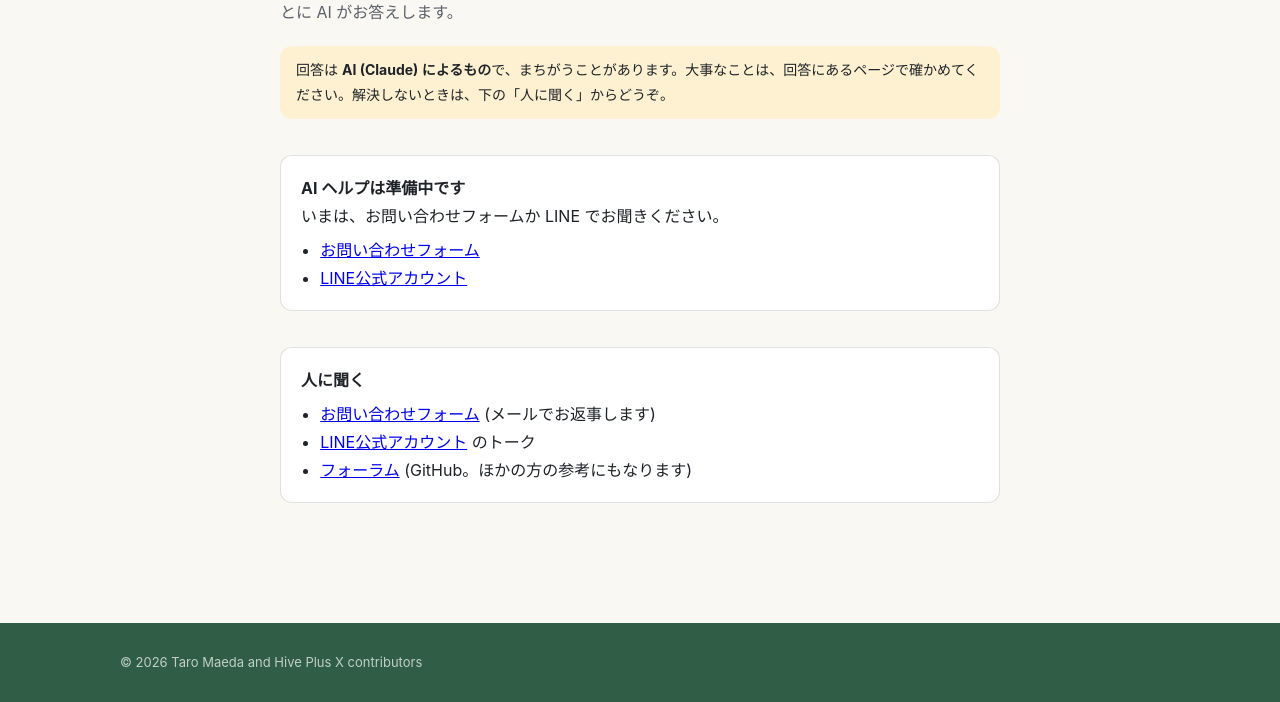
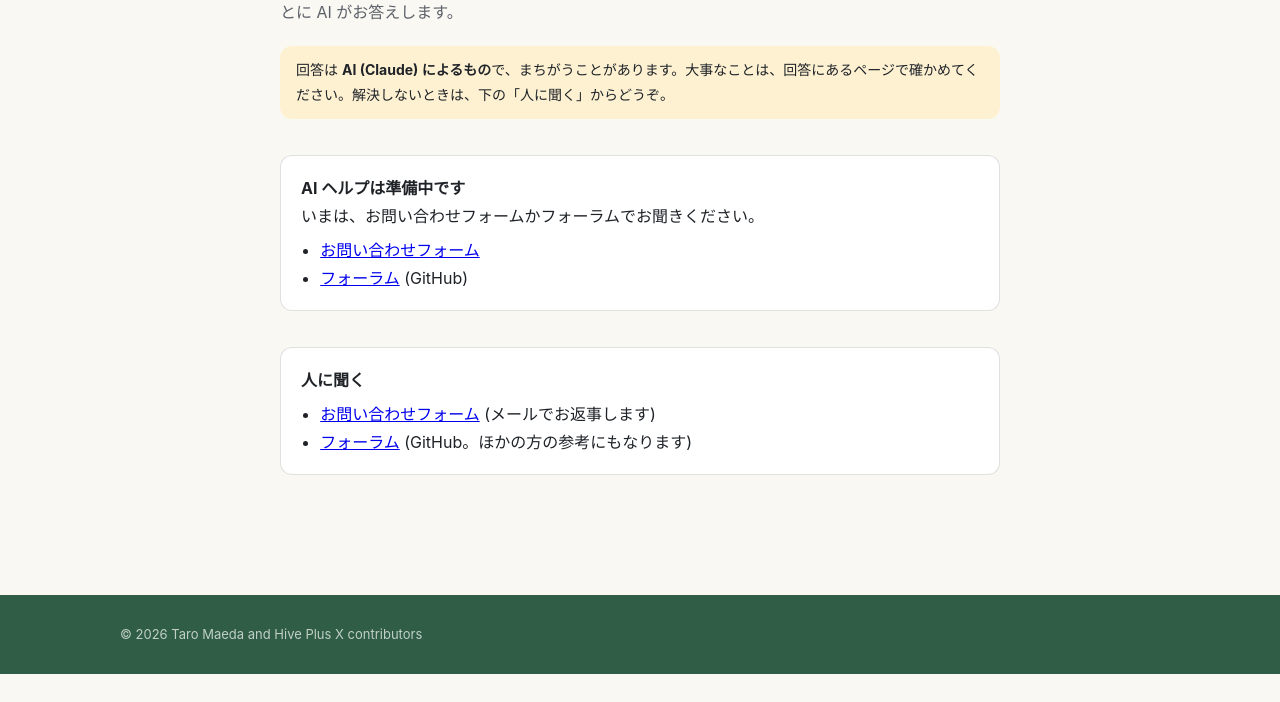
Before and after one commit to Hive-Plus-X/hiveplusx, a PHP site: page /help.php in a window 1280 px wide. Shown: the part 248-950 px from the top of the page. After the commit the page ends 922 px from the top, so only its background shows below. Run offline with PHP 8.4, Linux system fonts and the light colour scheme; a stand-in replaces the project's code that opens the database connection.

Commit message:
LINE公式アカウントでは質問を受け付けない説明に直す
トップのコミュニティ欄・お問い合わせページ・AI ヘルプの「人に聞く」から
LINE のトークで質問できるという案内を消し、AI ヘルプの材料にも
LINE では質問を受け付けていないことを書いた。

Co-Authored-By: Claude Opus 5.5 <noreply@anthropic.com>
Claude-Session: https://claude.ai/code/session_01LCC9B4ZegmivCxKYcJRUdU

```diff
--- a/site/contact.php
+++ b/site/contact.php
@@ -168,7 +168,7 @@ $tok = c_token($dir, time());
     <div class="box">送信しました。お問い合わせありがとうございます。<br>内容を確認して、返信先のメールアドレスにご連絡します。</div>
     <a class="back" href="./">トップへ戻る</a>
 <?php else: ?>
-    <p class="lead">質問、不具合の報告、機器の作り方の相談などをお送りください。GitHub をお使いの方は、<a href="https://github.com/Hive-Plus-X/hiveplusx/discussions">フォーラム</a>で質問すると、ほかの方の参考にもなります。<a href="https://line.me/R/ti/p/@222xdxtk">LINE公式アカウント</a>のトークからも質問できます。作り方や使い方は、<a href="help.php">AI ヘルプ</a>でもすぐにお答えします。</p>
+    <p class="lead">質問、不具合の報告、機器の作り方の相談などをお送りください。GitHub をお使いの方は、<a href="https://github.com/Hive-Plus-X/hiveplusx/discussions">フォーラム</a>で質問すると、ほかの方の参考にもなります。作り方や使い方は、<a href="help.php">AI ヘルプ</a>でもすぐにお答えします。</p>
 <?php if ($fail): ?>
     <div class="box err">申し訳ありません。いま送信できませんでした。内容は受け付けてありますが、念のため時間をおいてもう一度お試しください。</div>
 <?php elseif ($err): ?>
--- a/site/help.php
+++ b/site/help.php
@@ -24,7 +24,6 @@ require $APP . '/config.php';
 
 const H_SITE = 'https://hiveplusx.com/';
 const H_CONTACT = 'contact.php';
-const H_LINE = 'https://line.me/R/ti/p/@222xdxtk';
 // 材料にするページ (この順でつなぐ。順を変えるとキャッシュが作り直しになるだけで、困ることはない)
 const HPX_PAGES = ['index-new.html', 'system.html', 'app.html', 'devices.html', 'device-core.html', 'device-w.html', 'device-th.html',
     'device-f.html', 'device-b.html', 'device-cam.html', 'device-solar.html', 'install.html'];
@@ -141,7 +140,7 @@ function h_system(): string
 答え方:
 - 下の <site> にある、サイトのページ・「よくある質問と使い方」・「HPX-note の画面ごとの使い方」の内容をもとに答えてください。
 - <site> に答えが無く、<github> の一覧にある説明書 (サーバーの設置手順・設定、ファームウェア、配線、部品表など) に答えがありそうなときは、道具 read_github_doc でその章を読んでから答えてください。
-- <site> にも GitHub の説明書にも書かれていないこと、はっきりしないことは、推測で答えないでください。「サイトには載っていないため、分かりません」と正直に言い、お問い合わせフォーム (https://hiveplusx.com/contact.php) か LINE公式アカウント (https://line.me/R/ti/p/@222xdxtk) で人に聞けることを案内してください。
+- <site> にも GitHub の説明書にも書かれていないこと、はっきりしないことは、推測で答えないでください。「サイトには載っていないため、分かりません」と正直に言い、お問い合わせフォーム (https://hiveplusx.com/contact.php) かフォーラム (https://github.com/Hive-Plus-X/hiveplusx/discussions) で人に聞けることを案内してください。LINE公式アカウントでは質問を受け付けていないので、質問先として案内しないでください。
 - やさしい日本語で、短く答えてください。専門用語には短い説明を添えてください。手順は 1. 2. 3. の番号で書いてください。
 - 関係するページがあれば、最後に URL を書いてください (例 https://hiveplusx.com/device-th.html)。<site> と read_github_doc の結果にある URL だけを使い、URL を作らないでください。
 - 書式は、**太字** と、行頭の「- 」「1. 」だけにしてください。表・見出し (#)・コードブロックは使わないでください。
@@ -468,7 +467,7 @@ if (($_SERVER['REQUEST_METHOD'] ?? '') === 'POST') {
     @file_put_contents($dir . '/log.jsonl', json_encode($log, JSON_UNESCAPED_UNICODE) . "\n", FILE_APPEND | LOCK_EX);
     $left = max(0, h_day_max() - h_count_read($dir, $dev, $ip)[0]);
     if ($ans === null) {
-        $msg = $err === 'refusal' ? 'この質問には AI ではお答えできません。お問い合わせフォームか LINE でお聞きください。'
+        $msg = $err === 'refusal' ? 'この質問には AI ではお答えできません。お問い合わせフォームでお聞きください。'
             : 'いま AI が答えられませんでした。少したってからもう一度お試しください。';
         $out(['error' => $msg, 'left' => $left]);
     }
@@ -546,8 +545,8 @@ $left = max(0, h_day_max() - h_count_read($dir, $dev, substr(hash('sha256', (str
     <p class="lead">機器の作り方、設置のしかた、養蜂記録アプリ HPX-note の使い方などを、このサイトの内容をもとに AI がお答えします。</p>
     <p class="notice">回答は <b>AI (Claude) によるもの</b>で、まちがうことがあります。大事なことは、回答にあるページで確かめてください。解決しないときは、下の「人に聞く」からどうぞ。</p>
 <?php if (!$on): ?>
-    <div class="human"><h2>AI ヘルプは準備中です</h2><p>いまは、お問い合わせフォームか LINE でお聞きください。</p>
-      <ul><li><a href="<?= h(H_CONTACT) ?>">お問い合わせフォーム</a></li><li><a href="<?= h(H_LINE) ?>">LINE公式アカウント</a></li></ul></div>
+    <div class="human"><h2>AI ヘルプは準備中です</h2><p>いまは、お問い合わせフォームかフォーラムでお聞きください。</p>
+      <ul><li><a href="<?= h(H_CONTACT) ?>">お問い合わせフォーム</a></li><li><a href="https://github.com/Hive-Plus-X/hiveplusx/discussions">フォーラム</a> (GitHub)</li></ul></div>
 <?php else: ?>
     <div class="log" id="log" aria-live="polite"></div>
     <div class="examples" id="examples">
@@ -572,7 +571,6 @@ $left = max(0, h_day_max() - h_count_read($dir, $dev, substr(hash('sha256', (str
       <h2>人に聞く</h2>
       <ul>
         <li><a href="<?= h(H_CONTACT) ?>">お問い合わせフォーム</a> (メールでお返事します)</li>
-        <li><a href="<?= h(H_LINE) ?>">LINE公式アカウント</a> のトーク</li>
         <li><a href="https://github.com/Hive-Plus-X/hiveplusx/discussions">フォーラム</a> (GitHub。ほかの方の参考にもなります)</li>
       </ul>
     </div>
--- a/site/index-new.html
+++ b/site/index-new.html
@@ -310,7 +310,7 @@
       </div>
       <div class="visual cards">
         <a class="card" href="https://github.com/Hive-Plus-X/hiveplusx/discussions"><span class="tag">フォーラム</span><h3>質問・アイデア・使用報告</h3><p>GitHub Discussions で、誰でも読めます。書き込みには GitHub のアカウントが必要です。</p></a>
-        <a class="card" href="https://line.me/R/ti/p/@222xdxtk"><span class="tag">LINE</span><h3>LINE公式アカウント</h3><p>新しい機器や更新のお知らせが届きます。トークで気軽に質問もできます。</p></a>
+        <a class="card" href="https://line.me/R/ti/p/@222xdxtk"><span class="tag">LINE</span><h3>LINE公式アカウント</h3><p>新しい機器や更新のお知らせが届きます。</p></a>
         <a class="card" href="help.php"><span class="tag">AI ヘルプ</span><h3>AI に質問する</h3><p>作り方や使い方を、サイトの内容をもとに AI がすぐにお答えします。</p></a>
         <a class="card" href="contact.php"><span class="tag">お問い合わせ</span><h3>お問い合わせフォーム</h3><p>GitHub を使わない方は、こちらのフォームからどうぞ。</p></a>
         <a class="card" href="https://github.com/Hive-Plus-X/hiveplusx"><span class="tag">開発</span><h3>不具合の報告・改良の提案</h3><p>GitHub の Issue やプルリクエストで、コードや回路の改良を受け付けています。</p></a>
```
Also changed, not shown: site/help_knowledge.md (+1 -1 lines).
